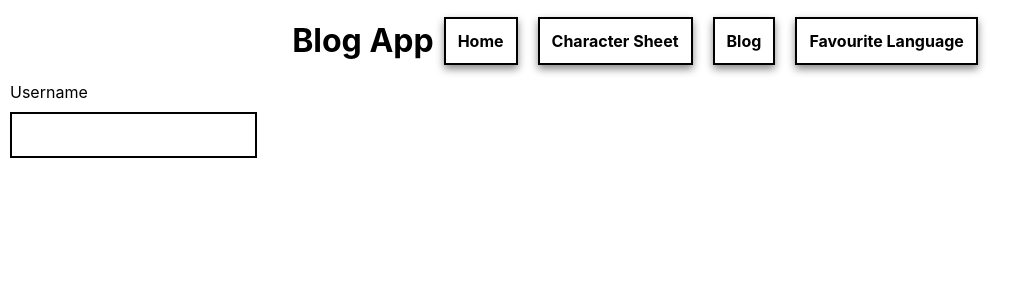
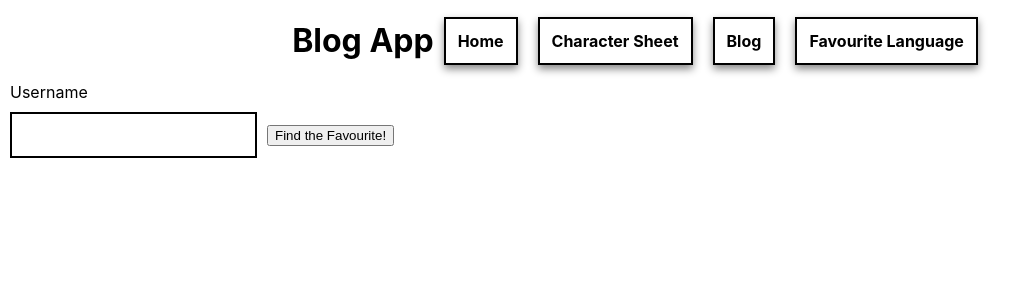
Before and after one commit to StuBehan/blog-site, a React (Create React App) app: page /githublang in a window 1280 px wide. Shown: the top 300 px of the page, without its empty margins (0-1036 px from the left). Built offline with nearby package versions, Linux system fonts and the light colour scheme; no server answers.

Commit message:
added getUsernameRepos method

```diff
--- a/src/Components/GitHubLang.js
+++ b/src/Components/GitHubLang.js
@@ -12,6 +12,19 @@ const GitHubLang = () => {
     console.log(username)
   }
 
+  const getUsernameRepos = async () => {
+    const response = await octokit.request("GET /users/{username}/repos", {
+    username: username
+    })
+    return response
+  }
+
+  const getFavLang = (element) => {
+    element.preventDefault()
+
+    getUsernameRepos()
+  }
+
   return(
     <div>
       <form id='githublang-form' className='lang-form'>
@@ -20,6 +33,7 @@ const GitHubLang = () => {
           name='username'
           onChange={element => onChange(element)}
         />
+        <button onClick={element => getFavLang(element)}>Find the Favourite!</button>
       </form>
     </div>
   )
```
